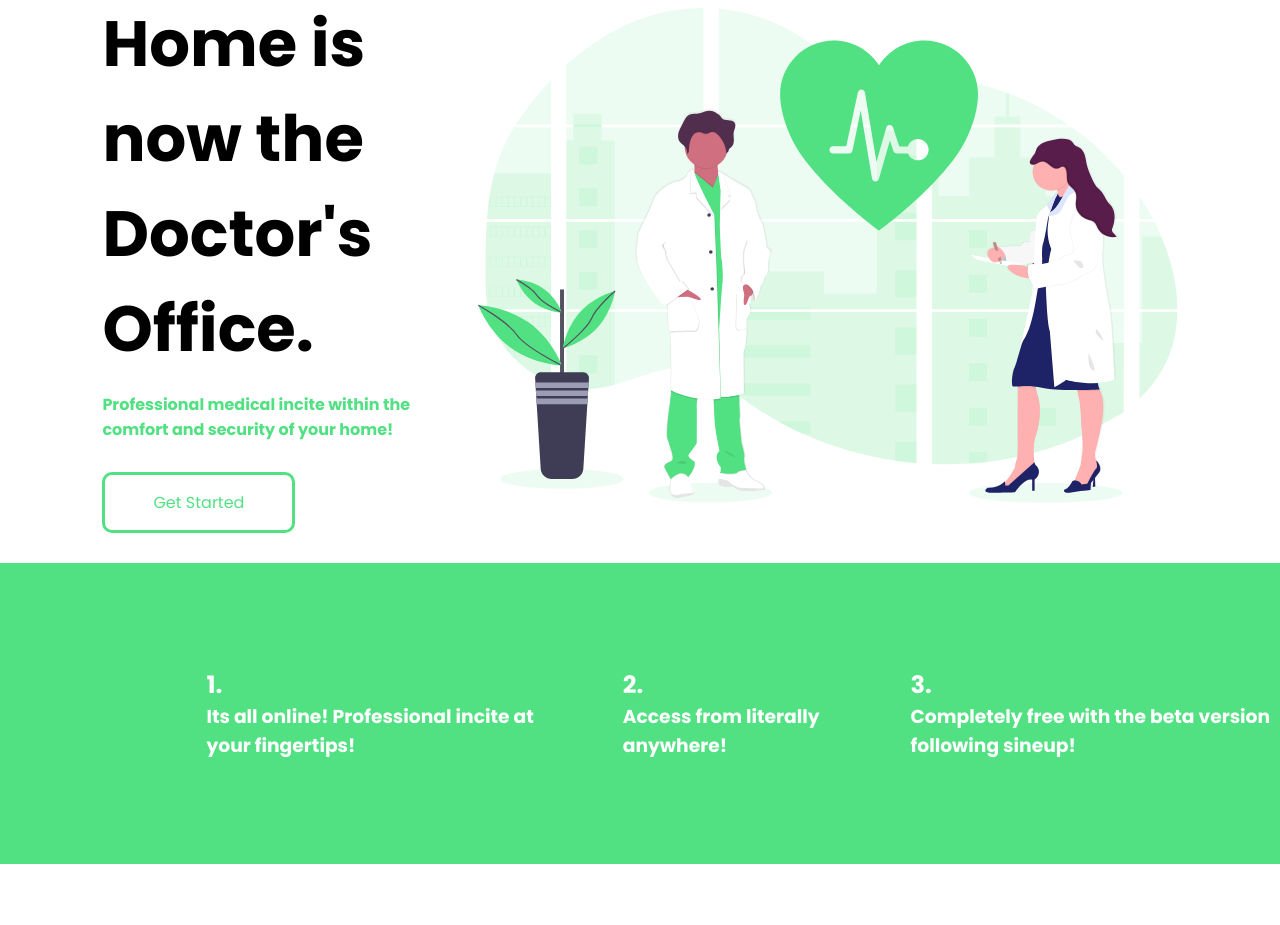
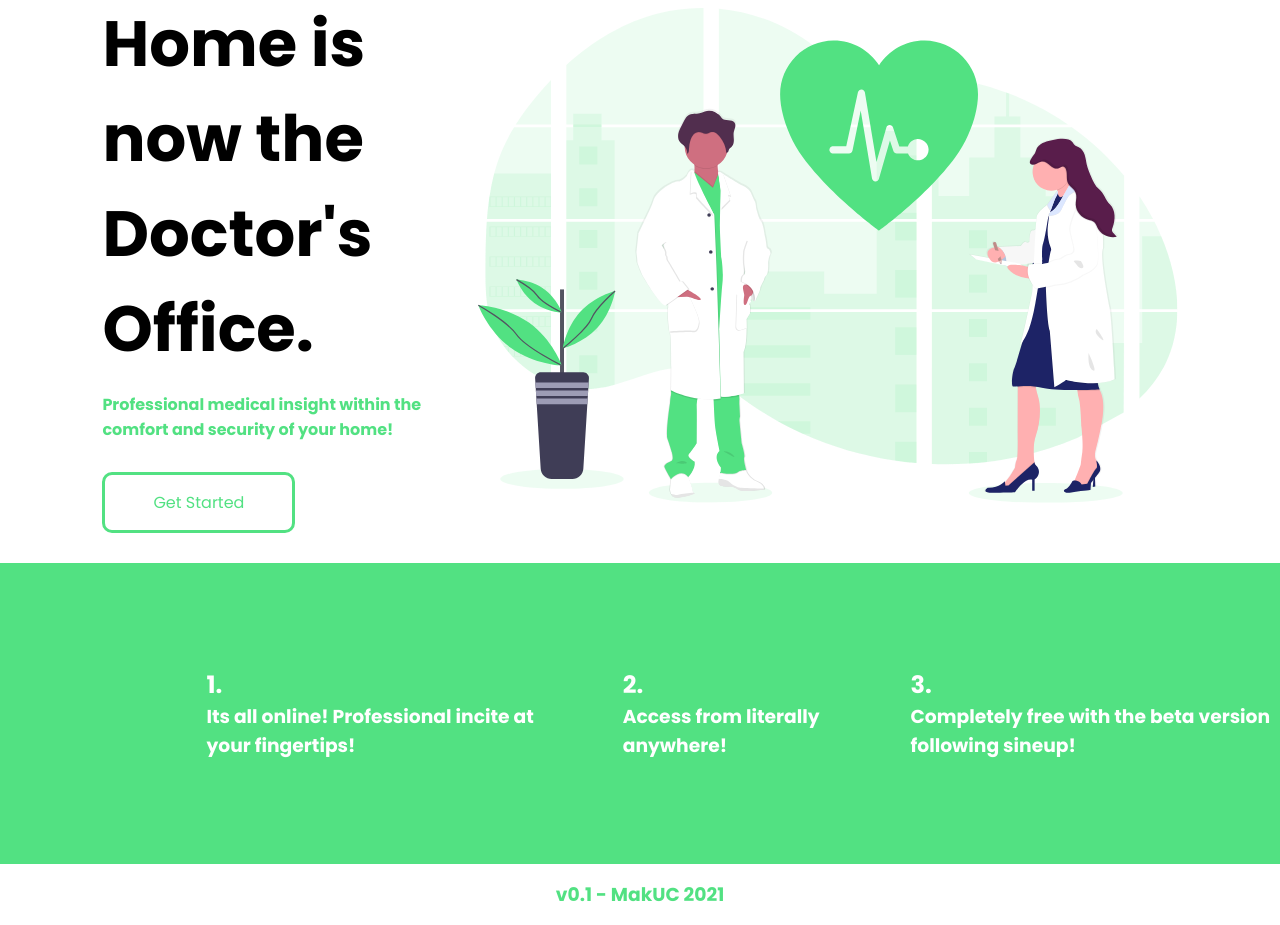
Before and after one commit to DarrenBaldwin07/Nosis, a Django app: page / in a window 1280 px wide; the page is wider, and only the part inside the window is pictured. Shown: the part 141-1066 px from the top of that part. Before the commit the page ends 1005 px from the top of that part, so only its background shows below. Run offline with Django 3.2, Linux system fonts and the light colour scheme.

Commit message:
fixed homepage overflow and added footer

```diff
--- a/nosisSite/nosisApp/templates/nosisApp/home.html
+++ b/nosisSite/nosisApp/templates/nosisApp/home.html
@@ -4,8 +4,6 @@
 <html lang="en">
 <head>
     <meta charset="UTF-8">
-    <meta http-equiv="X-UA-Compatible" content="IE=edge">
-    <meta name="viewport" content="width=device-width, initial-scale=1.0">
     <link rel="stylesheet" href="{% static '/CSS/main.css' %}">
     <title>Nosis</title>
 </head>
@@ -31,7 +29,7 @@
             <div class='hero-cta'>
                 <div class='hero-text'>
                     <h1>Home is now the Doctor's Office.</h1>
-                    <h4>Professional medical incite within the comfort and security of your home!</h4>
+                    <h4>Professional medical insight within the comfort and security of your home!</h4>
                     <a class='get-started' href="product/" target='_blank'>Get Started</a>
                 </div>
                 <img class='hero-img' src="static/Images/HeroImg.svg" alt="Doctors">
@@ -60,5 +58,9 @@
             </div>
         </div>
     </section>
+
+    <footer>
+        <h3 class='footer-text'>v0.1 - MakUC 2021</h1>
+    </footer>
 </body>
 </html>
--- a/nosisSite/static/CSS/main.css
+++ b/nosisSite/static/CSS/main.css
@@ -12,6 +12,7 @@
 
 body {
     font-family: Poppins;
+    overflow-x: hidden;
 
 }
 
@@ -29,7 +30,12 @@ li a {
     color: black;
 }
 
-
+footer {
+    display: flex;
+    align-items: center;
+    justify-content: center;
+    padding: 1em;
+}
 
 .container {
     max-width: 1600px;
@@ -137,6 +143,7 @@ li a {
 .info-sec {
     background-color: #52E182;
     color: white;
+    height: 100%;
 }
 
 .info-row {
@@ -151,3 +158,8 @@ li a {
 .info-row div {
     margin: 2em;
 }
+
+.footer-text {
+    color: #52E182;
+    font-family: "Poppins", sans-serif;
+}
```
Also changed, not shown: nosisSite/db.sqlite3, 1 other file.
